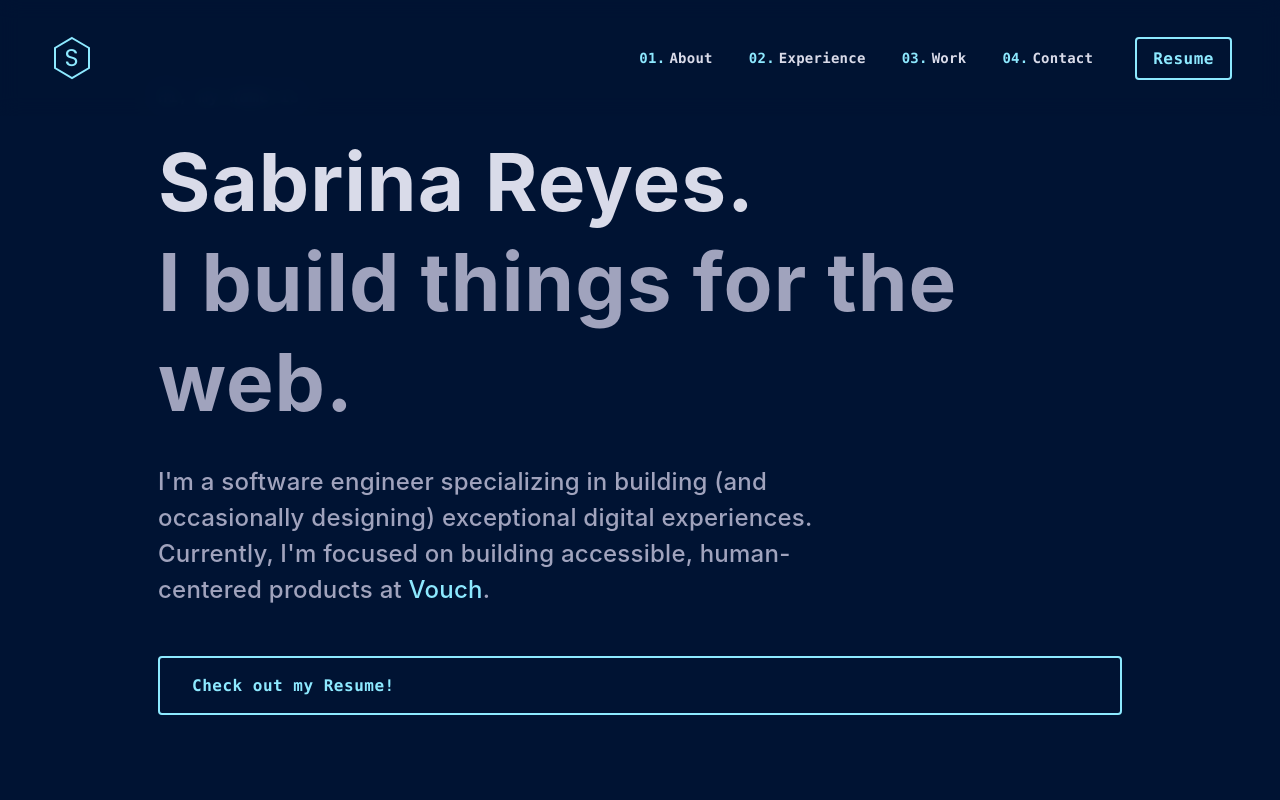
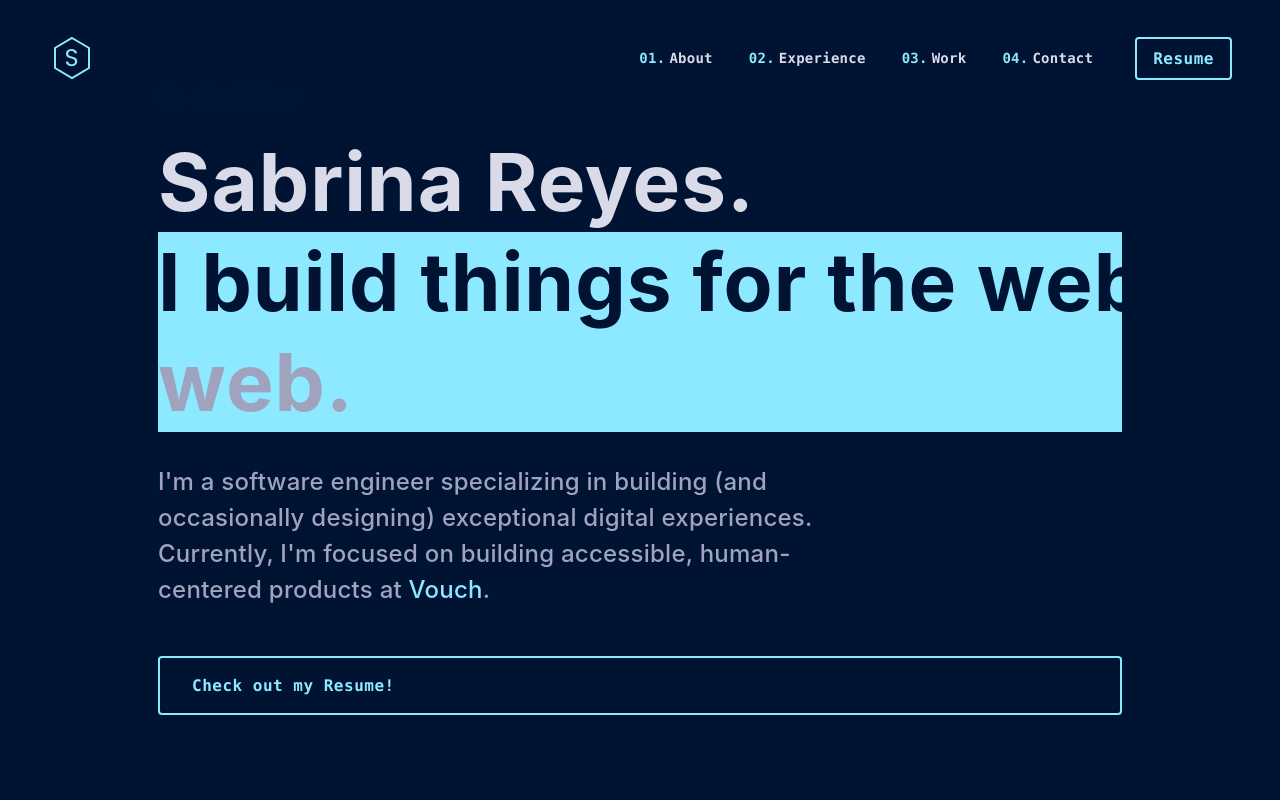
Before and after one commit to sabrinaspage/digital-ocean-app, a React (Create React App) app: page / in a window 1280 px wide. Shown: the top 800 px of the page. Built offline with nearby package versions, Linux system fonts and the light colour scheme.

Commit message:
sweep highlight, sweep text

```diff
--- a/src/styles/Hero.css
+++ b/src/styles/Hero.css
@@ -33,10 +33,55 @@
   font-family: var(--font-heading);
   font-size: 80px;
   font-weight: 700;
-  color: var(--text-gray);
   letter-spacing: 1px;
   line-height: 100px;
   margin: 0 0 32px 0;
+  position: relative;
+  display: inline-block;
+  color: var(--text-gray);
+  isolation: isolate;
+}
+
+.hero-subtitle::before {
+  content: '';
+  position: absolute;
+  top: 0;
+  left: 0;
+  width: 0;
+  height: 100%;
+  background-color: #8DE9FF;
+  z-index: -1;
+  animation: sweepHighlight 1.5s ease-in-out 0.8s forwards;
+}
+
+.hero-subtitle::after {
+  content: 'I build things for the web.';
+  position: absolute;
+  top: 0;
+  left: 0;
+  color: #001333;
+  width: 0;
+  overflow: hidden;
+  white-space: nowrap;
+  animation: sweepTextReveal 1.5s ease-in-out 0.8s forwards;
+}
+
+@keyframes sweepHighlight {
+  0% {
+    width: 0;
+  }
+  100% {
+    width: 100%;
+  }
+}
+
+@keyframes sweepTextReveal {
+  0% {
+    width: 0;
+  }
+  100% {
+    width: 100%;
+  }
 }
 
 .hero-description {
```
